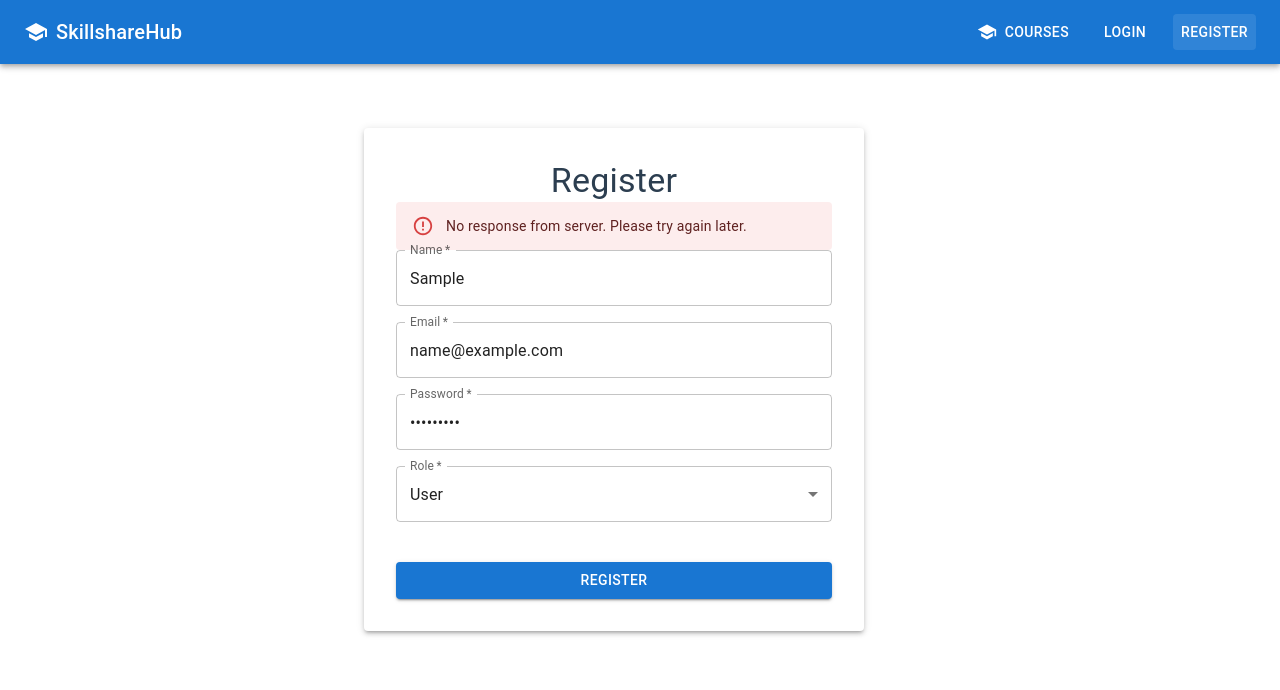
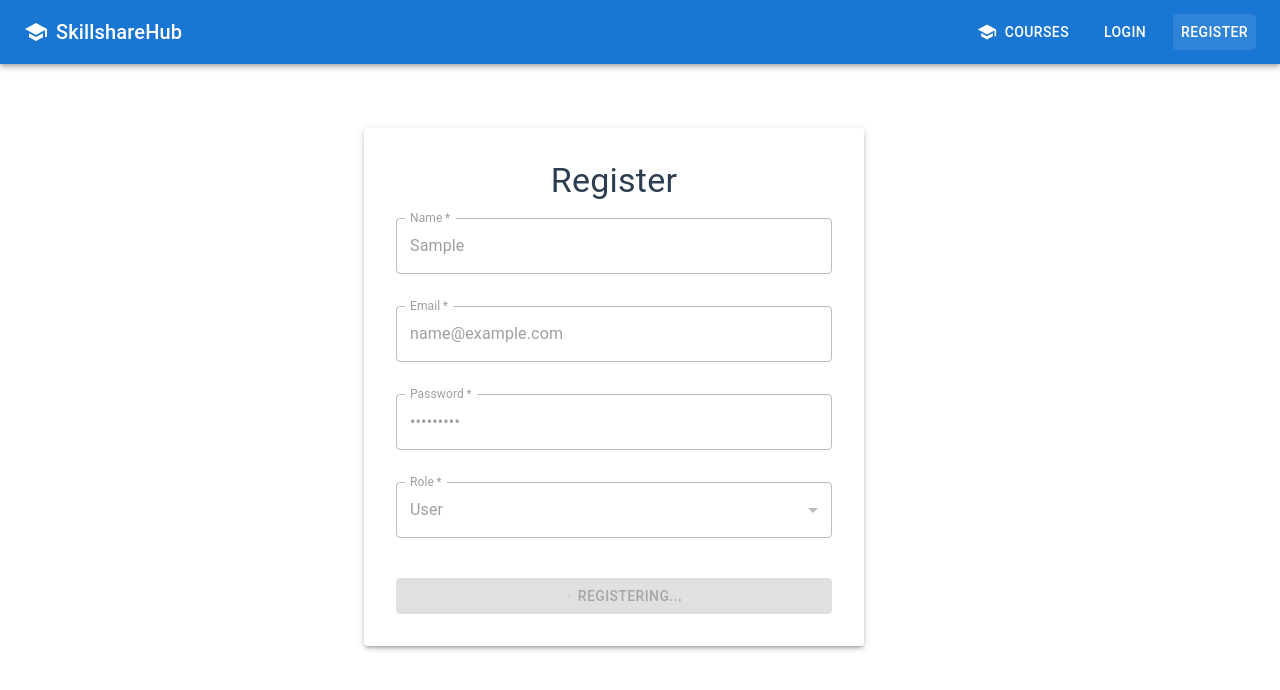
Before and after one commit to ritikaa-tech/SkillShareHubAICode, a React (Create React App) app in the folder client/: page /register in a window 1280 px wide. Both pictures are taken after typing "Sample", "name@example.com", "Sample123" into the empty fields and a click on the button "REGISTER". Shown: the top 690 px of the page. Built offline with nearby package versions, Linux system fonts and the light colour scheme; no server answers.

Commit message:
Fix: Add retry logic and improve error handling for registration

```diff
--- a/client/src/pages/Register.js
+++ b/client/src/pages/Register.js
@@ -8,10 +8,34 @@ import {
   Box,
   Alert,
   MenuItem,
+  CircularProgress,
 } from '@mui/material';
 import { useNavigate } from 'react-router-dom';
 import axios from 'axios';
 import './Register.css';
+
+// Create axios instance with timeout and retry logic
+const api = axios.create({
+  baseURL: 'https://skillsharehubaicodebackend.onrender.com/api',
+  timeout: 10000, // 10 seconds timeout
+  headers: {
+    'Content-Type': 'application/json'
+  }
+});
+
+// Add retry logic
+api.interceptors.response.use(undefined, async (err) => {
+  const { config } = err;
+  if (!config || !config.retry) {
+    return Promise.reject(err);
+  }
+  config.retry -= 1;
+  const delayRetry = new Promise(resolve => {
+    setTimeout(resolve, config.retryDelay || 1000);
+  });
+  await delayRetry;
+  return api(config);
+});
 
 function Register() {
   const navigate = useNavigate();
@@ -43,20 +67,15 @@ function Register() {
     setSuccess('');
 
     try {
-      const response = await axios.post(
-        'https://skillsharehubaicodebackend.onrender.com/api/auth/register',
-        {
-          username: formData.name,
-          email: formData.email,
-          password: formData.password,
-          role: formData.role
-        },
-        {
-          headers: {
-            'Content-Type': 'application/json'
-          }
-        }
-      );
+      const response = await api.post('/auth/register', {
+        username: formData.name,
+        email: formData.email,
+        password: formData.password,
+        role: formData.role
+      }, {
+        retry: 3,
+        retryDelay: 1000
+      });
 
       if (response.data.success) {
         setSuccess('Registration successful! You can now log in.');
@@ -68,7 +87,9 @@ function Register() {
     } catch (err) {
       console.error('Registration error:', err);
 
-      if (err.response) {
+      if (err.code === 'ECONNABORTED') {
+        setError('Request timed out. Please try again.');
+      } else if (err.response) {
         // The request was made and the server responded with a status code
         // that falls out of the range of 2xx
         if (err.response.data.errors && Array.isArray(err.response.data.errors)) {
@@ -79,7 +100,7 @@ function Register() {
         }
       } else if (err.request) {
         // The request was made but no response was received
-        setError('No response from server. Please try again later.');
+        setError('Unable to connect to the server. Please check your internet connection and try again.');
       } else {
         // Something happened in setting up the request that triggered an Error
         setError('An error occurred. Please try again.');
@@ -107,6 +128,7 @@ function Register() {
               onChange={handleChange}
               required
               disabled={loading}
+              margin="normal"
             />
             <TextField
               fullWidth
@@ -117,6 +139,7 @@ function Register() {
               onChange={handleChange}
               required
               disabled={loading}
+              margin="normal"
             />
             <TextField
               fullWidth
@@ -127,6 +150,7 @@ function Register() {
               onChange={handleChange}
               required
               disabled={loading}
+              margin="normal"
             />
             <TextField
               select
@@ -137,6 +161,7 @@ function Register() {
               onChange={handleChange}
               required
               disabled={loading}
+              margin="normal"
             >
               <MenuItem value="user">User</MenuItem>
               <MenuItem value="instructor">Instructor</MenuItem>
@@ -148,8 +173,16 @@ function Register() {
               type="submit"
               fullWidth
               disabled={loading}
+              sx={{ mt: 2 }}
             >
-              {loading ? 'Registering...' : 'Register'}
+              {loading ? (
+                <>
+                  <CircularProgress size={24} color="inherit" sx={{ mr: 1 }} />
+                  Registering...
+                </>
+              ) : (
+                'Register'
+              )}
             </Button>
           </form>
         </Paper>
```
